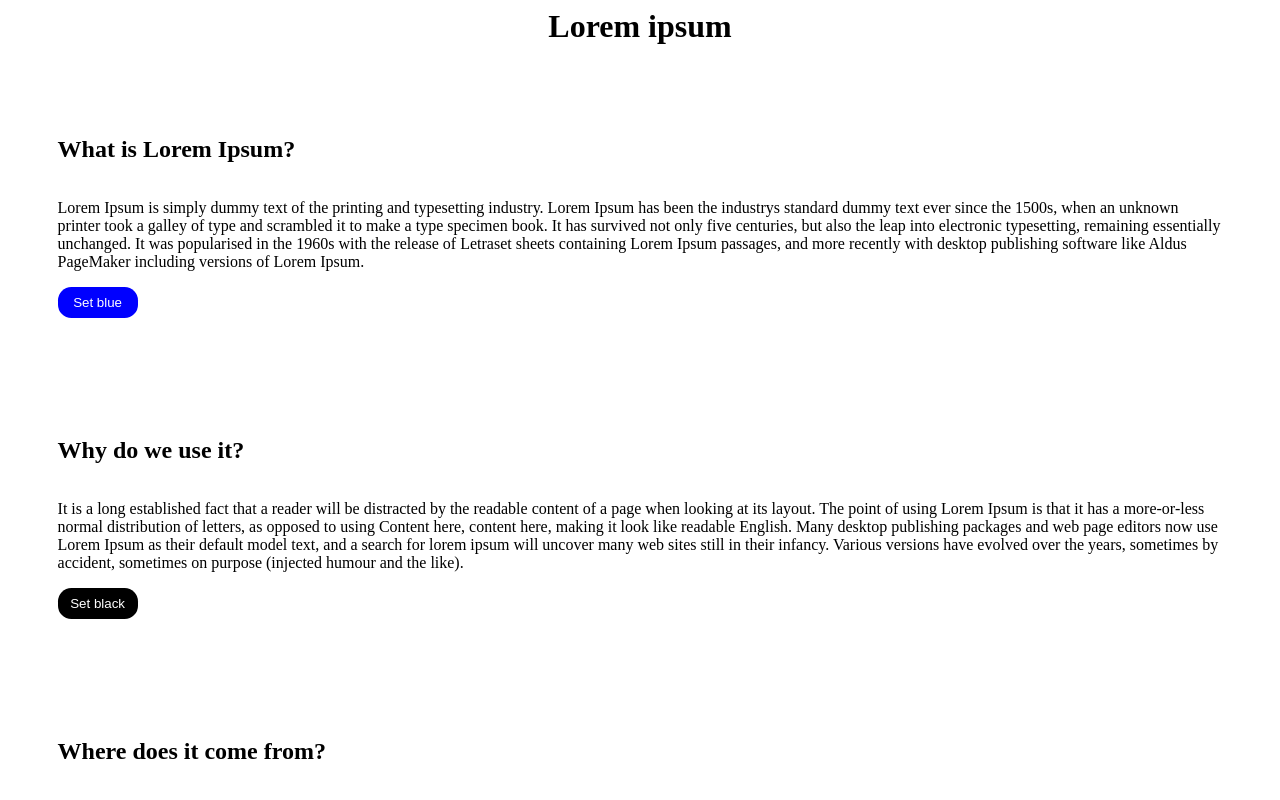
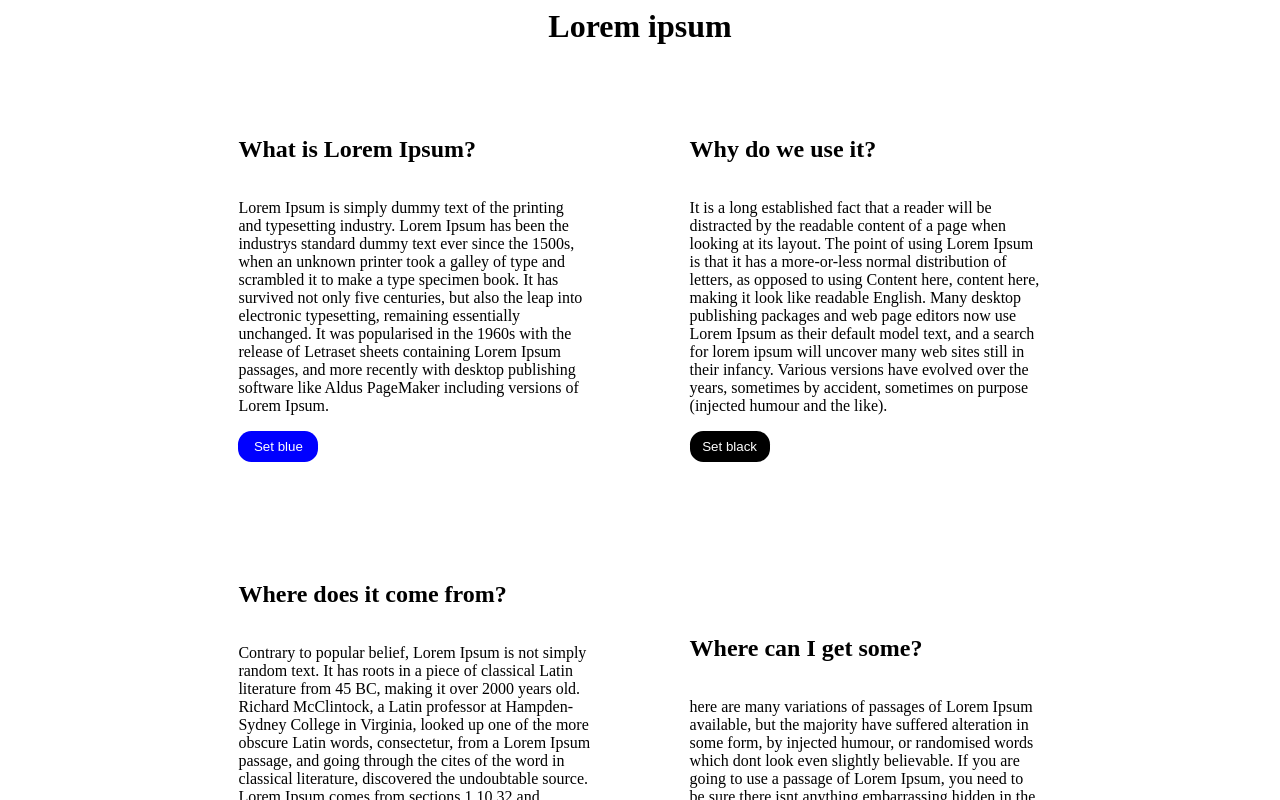
Before and after one commit to EricKumar141/Newsletter, an Angular app: page / in a window 1280 px wide. Shown: the top 800 px of the page. Built offline with nearby package versions, Linux system fonts and the light colour scheme.

Commit message:
1 file modified

```diff
--- a/src/app/article/article.component.css
+++ b/src/app/article/article.component.css
@@ -1,4 +1,5 @@
 article {
+  width: 25em;
   display: flex;
   flex-direction: column;
   box-sizing: border-box;
```
